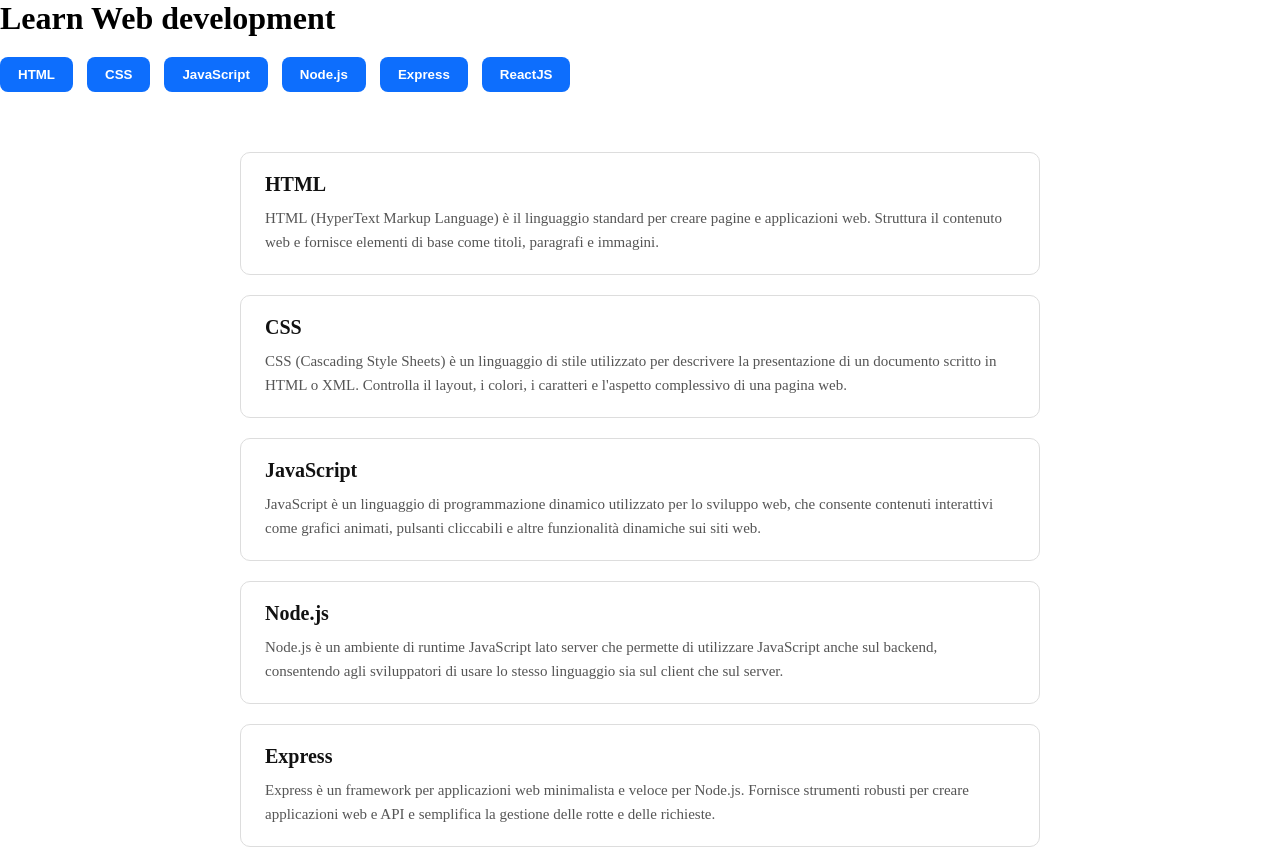
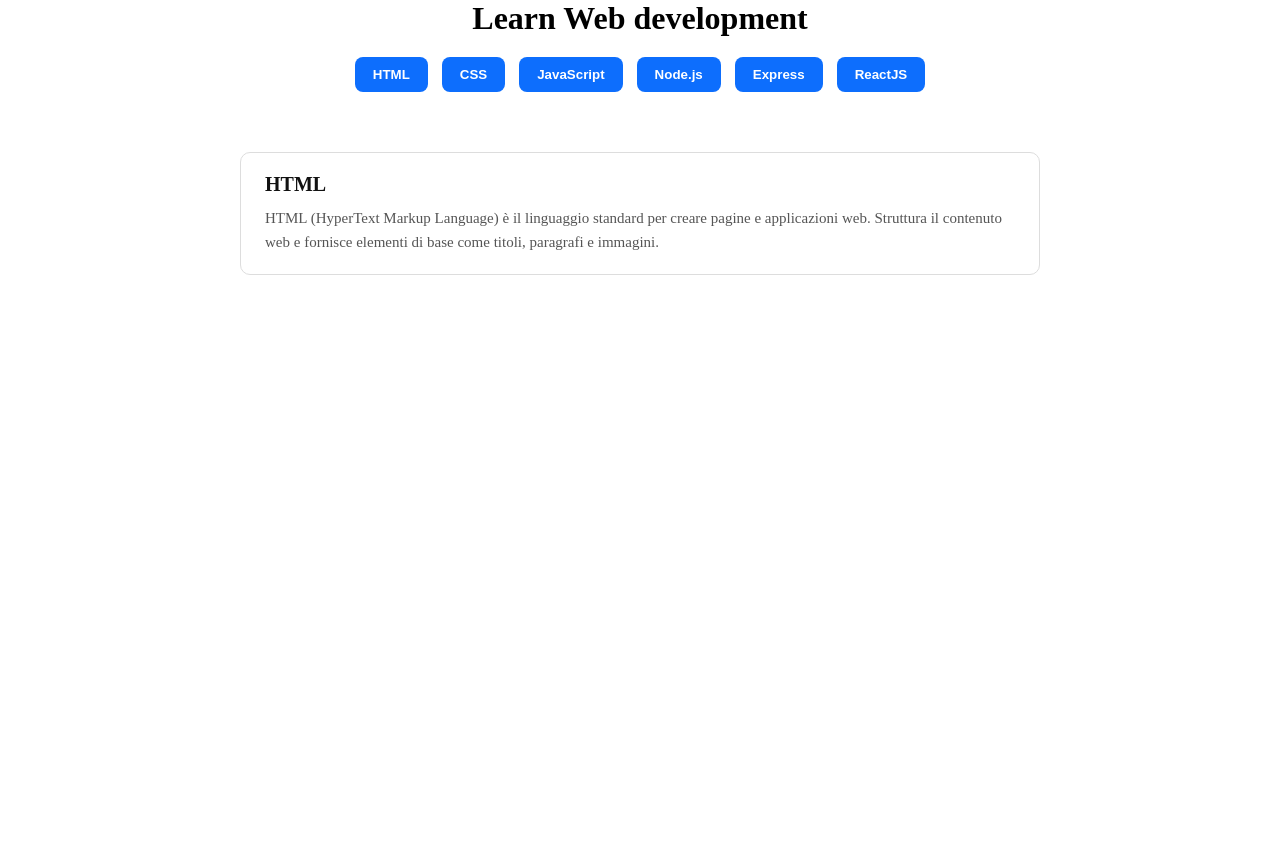
Before and after one commit to giuseppemele94/react-use-state, a React (Vite) app: page / in a window 1280 px wide. Shown: the top 848 px of the page. After the commit the page ends 800 px from the top, so only its background shows below. Built offline with nearby package versions, Linux system fonts and the light colour scheme.

Commit message:
gestione dinamica delle card tramite useState

```diff
--- a/src/components/LanguageList.jsx
+++ b/src/components/LanguageList.jsx
@@ -1,11 +1,15 @@
-
+import { useState } from "react";
 import languages from "../../languages";
 import LanguageCard from "./LanguageCard";
 
 const LanguageList = () => {
 
-  // stato: linguaggio selezionato
-  //const [selectedLanguage, setSelectedLanguage] = useState(languages[0]);
+  // selectedLanguage : linguaggio attualmente selezionato
+  // setSelectedLanguage : funzione per cambiarlo
+  // languages[0]
+  //imposto inizialmente il primo linguaggio dell'array che sarà il primo
+  //che verrà visualizzato
+  const [selectedLanguage, setSelectedLanguage] = useState(languages[0]);
 
   return (
     <>
@@ -15,6 +19,9 @@ const LanguageList = () => {
           <button
             key={language.id}
             className="btn-lang"
+            //al cluick del pulsante , la funzione setSelectedLanguage
+            //aggiorna lo stato con il linguaggio cliccato
+            onClick={()=> setSelectedLanguage(language)}
           >
             {language.title}
           </button>
@@ -24,11 +31,11 @@ const LanguageList = () => {
 
       {/* card */}
       <div className="language-list">
-        {languages.map((language) => (
-      <LanguageCard key={language.id}
-      language={language}
+      {/*Card che mostra il linguaggio selezionato ,la variabiile
+      selectedLanguage viene aggiornata automaticamente da React */}
+      <LanguageCard language={selectedLanguage}
       />
-        ))}
+
     </div>
      </>
 
--- a/src/index.css
+++ b/src/index.css
@@ -41,6 +41,7 @@
 
 .buttons-row {
   display: flex;
+ justify-content: center;
   gap: 14px;
   padding: 20px 0;
 }
@@ -53,3 +54,7 @@
   border-radius: 8px;
   font-weight: 600;
 }
+
+h1 {
+  justify-self: center;
+}
```
